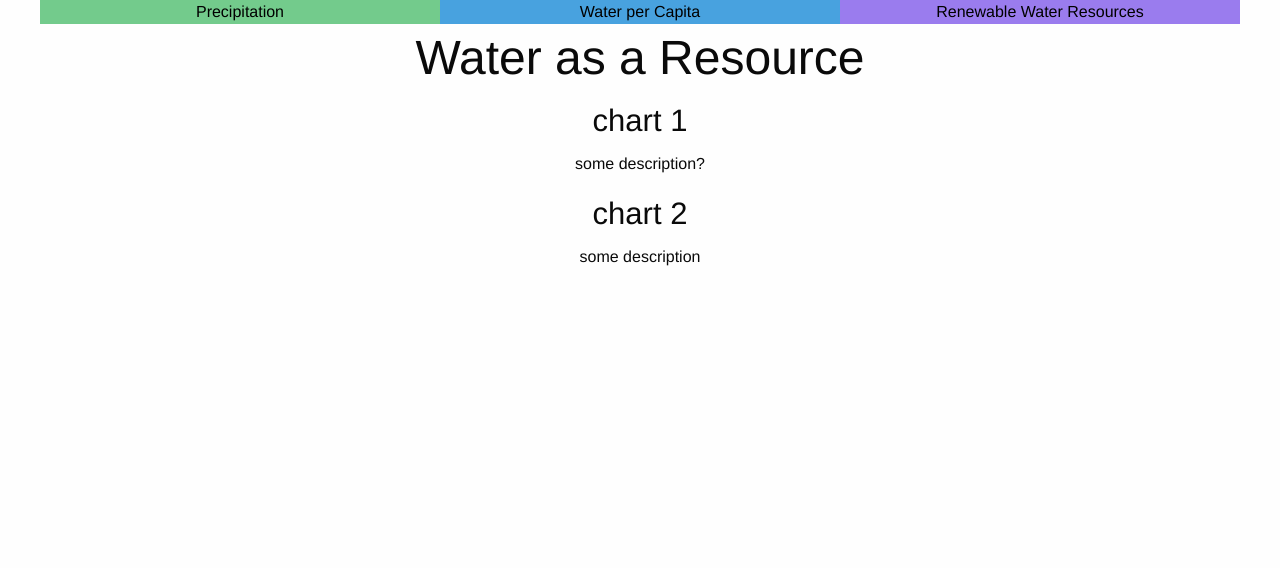
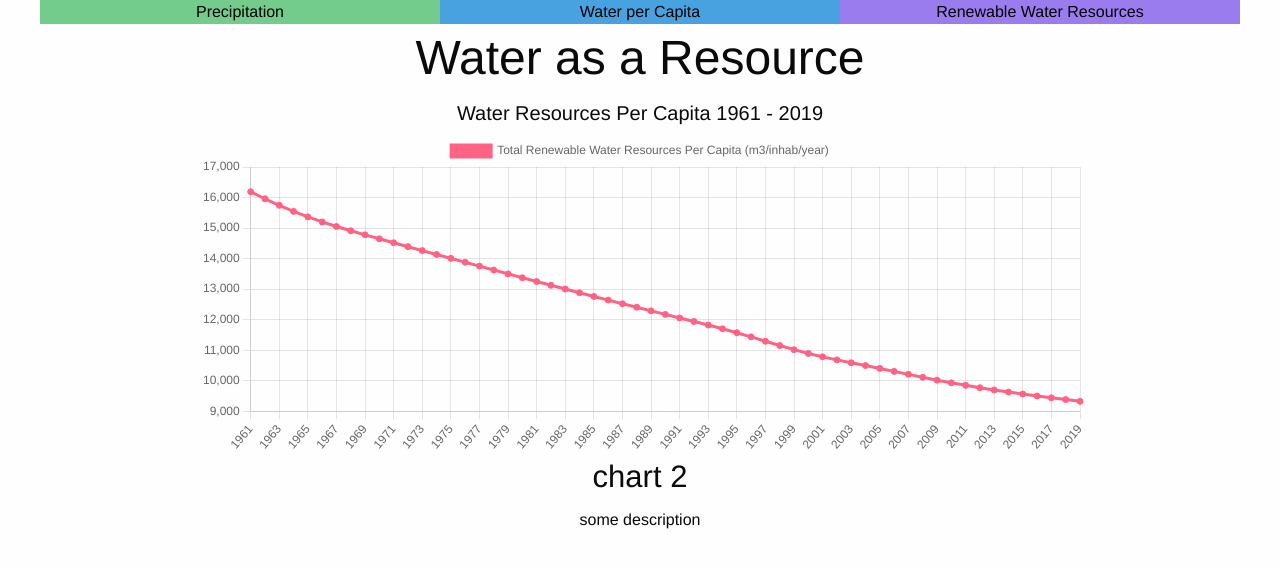
Before and after one commit to soth8059/dynamicSite, a website: page public/index.html in a window 1280 px wide. Drawn offline with nearby package versions, Linux system fonts and the light colour scheme.

Commit message:
add graph renewable water per capita

```diff
--- a/public/css/water.css
+++ b/public/css/water.css
@@ -37,3 +37,8 @@ html, body{
 a:hover {
     color: blue;
 }
+
+#myChart {
+    display: block;
+    box-sizing: border-box;
+}
--- a/public/index.html
+++ b/public/index.html
@@ -4,6 +4,7 @@
 	<meta charset="utf-8">
 	<meta name="viewport" content="width=device-width, initial-scale=1.0">
 	<title>Foundation Intro</title>
+    <script src="https://cdn.jsdelivr.net/npm/chart.js"></script>
 	<link rel="stylesheet" href="css/foundation.css">
     <link rel="stylesheet" href="css/water.css">
 </head>
@@ -45,8 +46,8 @@
 
     <h1>Water as a Resource</h1>
 
-    <h3>chart 1</h3>
-    <p>some description?</p>
+    <h5>Water Resources Per Capita 1961 - 2019</h5>
+    <canvas id="myChart" width="4" height="1"></canvas>
 
     <h3>chart 2</h3>
     <p>some description</p>
@@ -57,5 +58,59 @@
     <script type="application/javascript">
         $(document).foundation();
     </script>
+
+    <script>
+        const labels = () => {
+            let array = [];
+            for (let i=1961; i<=2019; i++) {
+                array.push(i);
+            }
+            return array;
+        }
+
+        const data = {
+            labels: labels(),
+            datasets: [{
+                label: 'Total Renewable Water Resources Per Capita (m3/inhab/year)',
+                backgroundColor: 'rgb(255, 99, 132)',
+                borderColor: 'rgb(255, 99, 132)',
+                data: [
+                    16189.28386, 15958.29765, 15743.91919, 15546.44264,
+                    15365.46096, 15200.91358, 15051.12085, 14912.11951,
+                    14779.01807, 14648.23188, 14518.59655, 14390.22295,
+                    14262.55766, 14135.37197, 14008.50135, 13881.44905,
+                    13753.96456,  13626.4763, 13499.64461, 13373.92697,
+                    13249.23255, 13125.37763, 13002.57131, 12881.05705,
+                    12760.92405, 12641.95173, 12523.83216, 12406.40301,
+                    12289.47885, 12172.75995, 12057.07392, 11942.07043,
+                    11825.12551, 11702.96676, 11573.98045, 11437.19591,
+                    11294.97973,  11152.8905, 11017.84377, 10894.14681,
+                    10783.25302, 10682.98275, 10589.49347, 10497.52387,
+                    10403.61867, 10306.99431, 10209.29456, 10112.49243,
+                    10019.34112, 9931.670013, 9849.669871, 9772.519532,
+                    9699.730662, 9630.549315, 9564.373485, 9501.077493,
+                    9440.614927, 9382.558985, 9326.427223
+                ]
+            }]
+        };
+
+        const config = {
+            type: 'line',
+            data: data,
+            options: {
+                layout: {
+                    padding: {
+                        left: 200,
+                        right: 200
+                    }
+                }
+            }
+        };
+
+        const myChart = new Chart(
+            document.getElementById('myChart'),
+            config
+        );
+    </script>
 </body>
 </html>
```
Also changed, not shown: server.js (+15 -0 lines).
